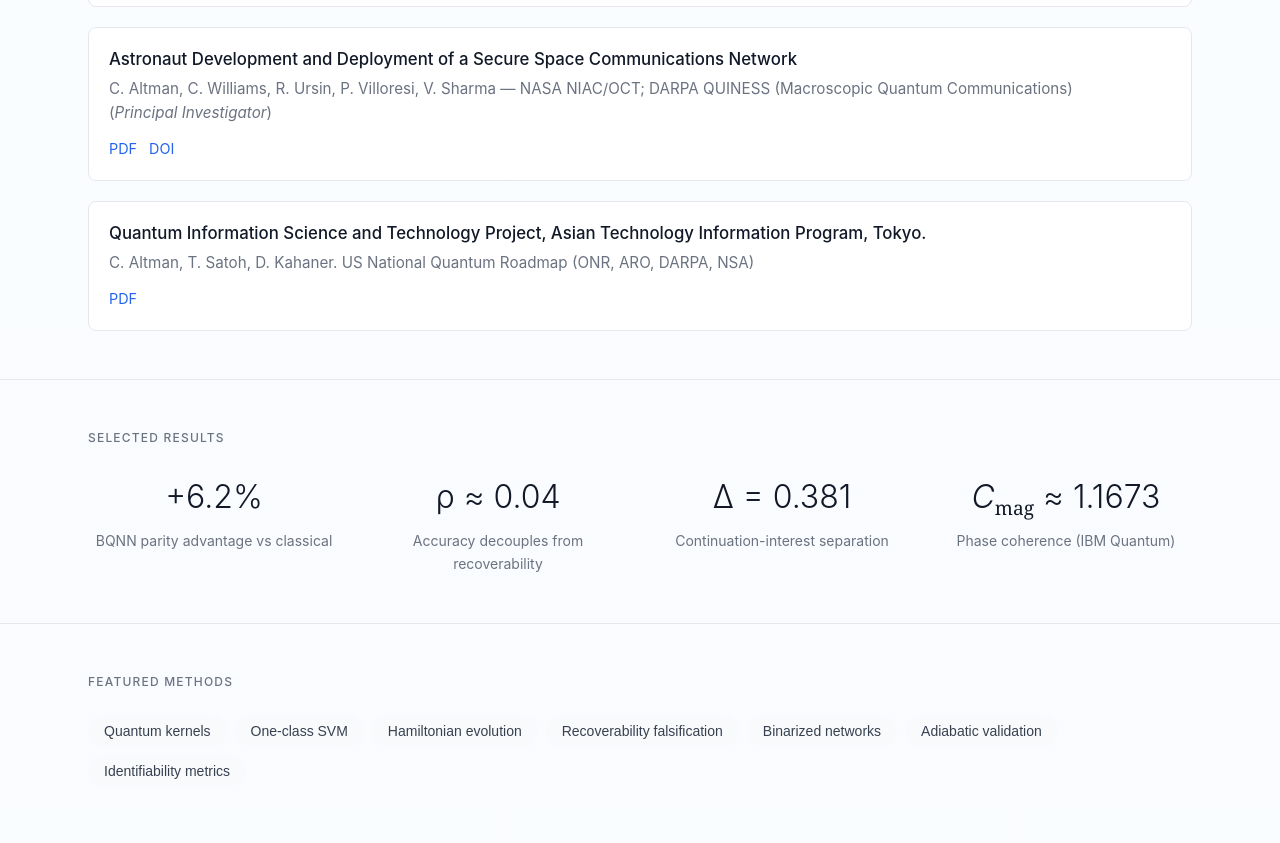
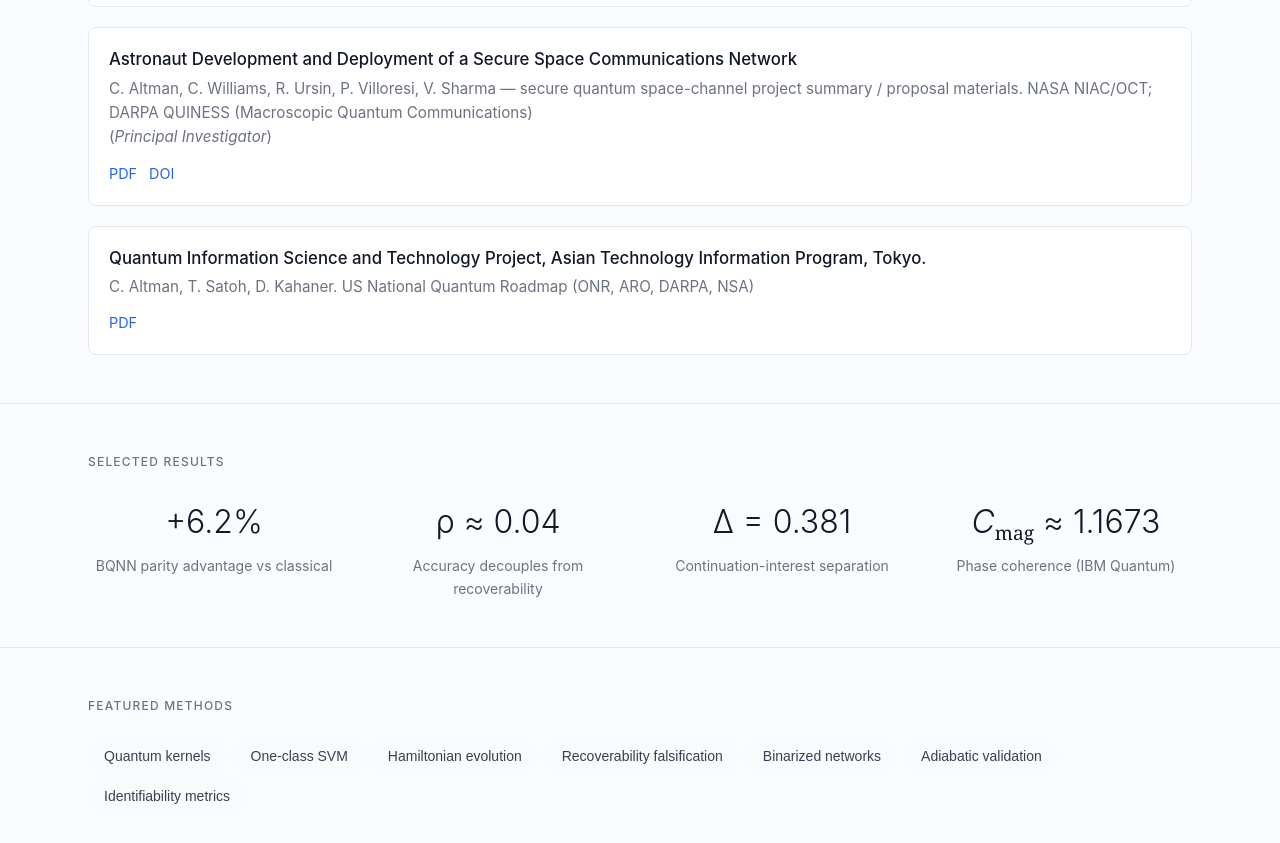
Before and after one commit to christopher-altman/christopher-altman.github.io, a website: page index.html in a window 1280 px wide. Shown: the part 2586-3429 px from the top of the page. Drawn offline with Linux system fonts and the light colour scheme.

Commit message:
Revise publication meta description for clarity
Updated publication metadata for clarity and detail.

```diff
--- a/index.html
+++ b/index.html
@@ -382,7 +382,7 @@
             <a href="https://drive.google.com/file/d/0B99KWApna6GoX3JzZGMzbzNrMjg/view?resourcekey=0-b1lf7VUq8QmpRriVN5N2sw" target="_blank" rel="noopener noreferrer" class="pub-title-link">
               <div class="pub-title">Astronaut Development and Deployment of a Secure Space Communications Network</div>
             </a>
-            <div class="pub-meta">C. Altman, C. Williams, R. Ursin, P. Villoresi, V. Sharma — NASA NIAC/OCT; DARPA QUINESS (Macroscopic Quantum Communications)<br>(<i>Principal Investigator</i>)</div>
+            <div class="pub-meta">C. Altman, C. Williams, R. Ursin, P. Villoresi, V. Sharma — secure quantum space-channel project summary / proposal materials. NASA NIAC/OCT; DARPA QUINESS (Macroscopic Quantum Communications)<br>(<i>Principal Investigator</i>)</div>
             <div class="pub-links">
               <a href="https://drive.google.com/file/d/0B99KWApna6GoX3JzZGMzbzNrMjg/view?resourcekey=0-b1lf7VUq8QmpRriVN5N2sw" target="_blank" rel="noopener noreferrer">PDF</a>
               <a href="https://doi.org/10.5281/zenodo.18426410" target="_blank" rel="noopener noreferrer">DOI</a>
```
